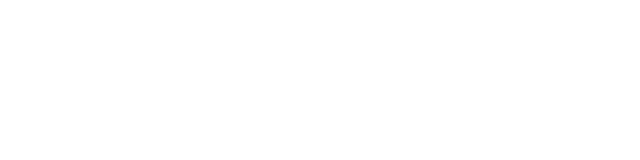
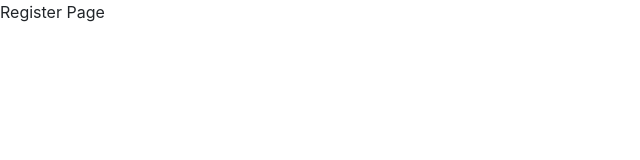
Before and after one commit to marinov98/Cluster-Duck, a React (Create React App) app in the folder client/: page /register in a window 1280 px wide. Shown: the top 160 px of the page, without its empty margins (0-640 px from the left). Built offline with nearby package versions, Linux system fonts and the light colour scheme.

Commit message:
added temp text

```diff
--- a/client/src/components/auth/Login.js
+++ b/client/src/components/auth/Login.js
@@ -2,6 +2,6 @@ import React, { Component } from "react";
 
 export default class Login extends Component {
   render() {
-    return <div>Swag</div>;
+    return <div>Login Page</div>;
   }
 }
--- a/client/src/components/auth/Register.js
+++ b/client/src/components/auth/Register.js
@@ -2,6 +2,6 @@ import React, { Component } from "react";
 
 export default class Register extends Component {
   render() {
-    return <div></div>;
+    return <div>Register Page</div>;
   }
 }
```
